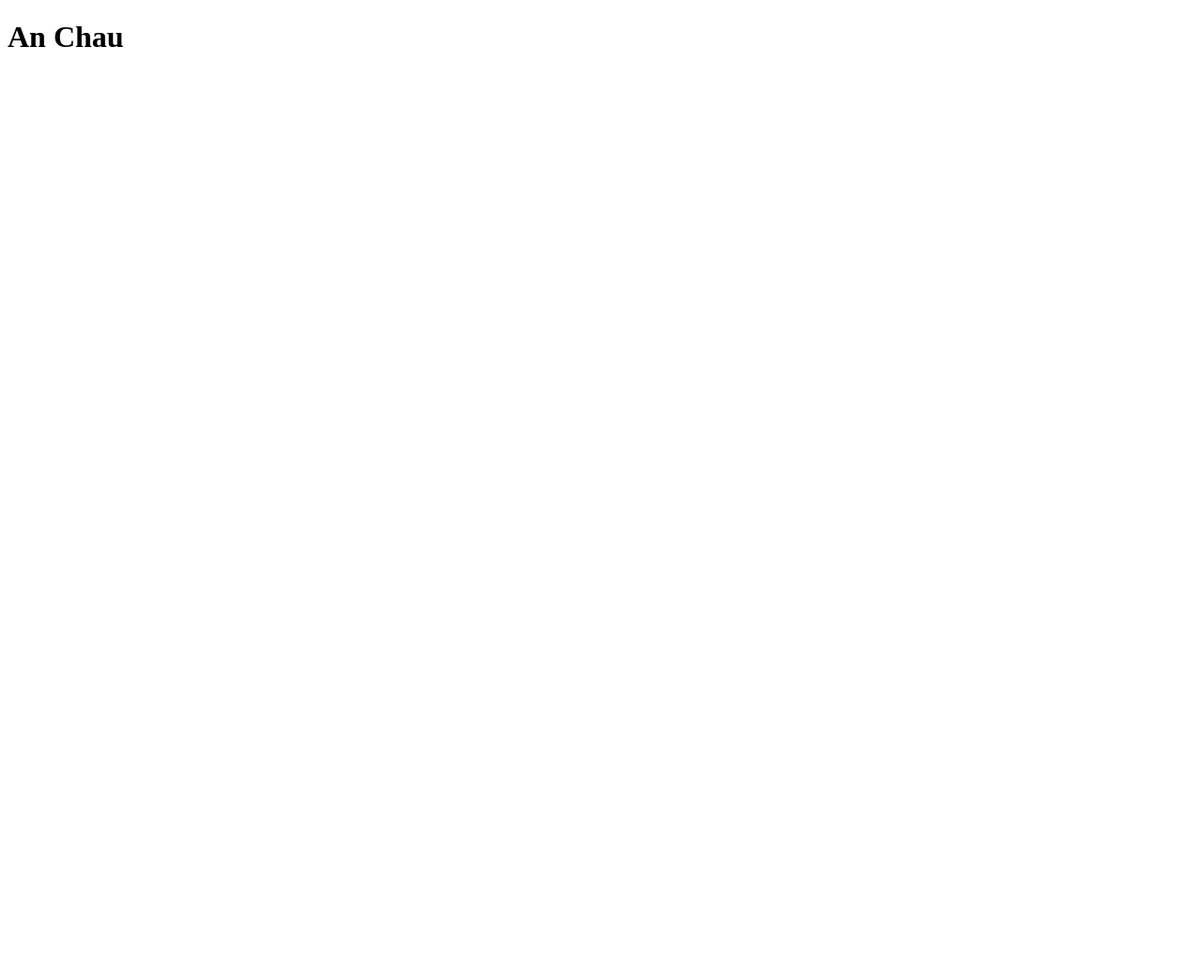
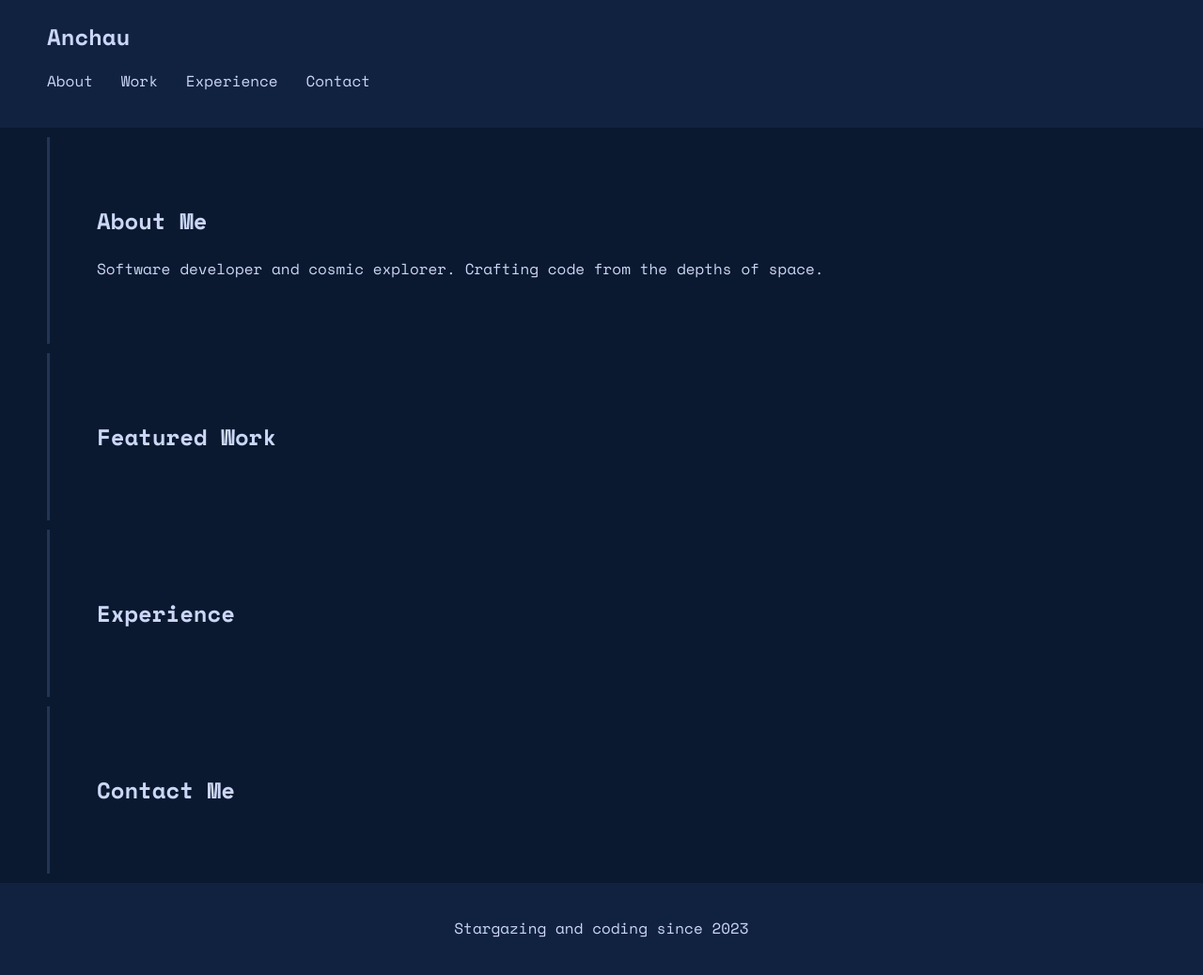
Before and after one commit to anchau00/website, a plain HTML site: page index.html in a window 1280 px wide. Shown: the whole page at 94% size. Before the commit the page ends 800 px from the top, so only its background shows below. Drawn offline with nearby package versions, Linux system fonts and the light colour scheme.

Commit message:
added sections and css

```diff
--- a/index.html
+++ b/index.html
@@ -1,12 +1,42 @@
 <!DOCTYPE html>
 <html lang="en">
-    <head>
-        <meta attribute="value" charset="UTF-8"> <!--Parse mark up to multiple languages-->
-        <title>Portfolio website</title>
-    </head>
-    <body>
-        <main>
-            <h1>An Chau</h1>
-        </main>
-    </body>
+<head>
+    <meta charset="UTF-8">
+    <meta name="viewport" content="width=device-width, initial-scale=1.0">
+    <title>Anchau's Space Portfolio</title>
+    <link rel="stylesheet" href="styles.css">
+    <link href="https://fonts.googleapis.com/css?family=Space+Mono:400,700&display=swap" rel="stylesheet">
+</head>
+<body>
+    <header>
+        <h1>Anchau</h1>
+        <nav>
+            <ul>
+                <li><a href="#about">About</a></li>
+                <li><a href="#work">Work</a></li>
+                <li><a href="#experience">Experience</a></li>
+                <li><a href="#contact">Contact</a></li>
+            </ul>
+        </nav>
+    </header>
+    <section id="about">
+        <h2>About Me</h2>
+        <p>Software developer and cosmic explorer. Crafting code from the depths of space.</p>
+    </section>
+    <section id="work">
+        <h2>Featured Work</h2>
+        <!-- Add your projects here -->
+    </section>
+    <section id="experience">
+        <h2>Experience</h2>
+        <!-- List your experience here -->
+    </section>
+    <section id="contact">
+        <h2>Contact Me</h2>
+        <!-- Contact details -->
+    </section>
+    <footer>
+        <p>Stargazing and coding since 2023</p>
+    </footer>
+</body>
 </html>
--- /dev/null
+++ b/styles.css
@@ -0,0 +1,50 @@
+body {
+    font-family: 'Space Mono', monospace;
+    line-height: 1.6;
+    margin: 0;
+    padding: 0;
+    color: #ccd6f6;
+    background-color: #0a192f;
+}
+
+header {
+    background: #112240;
+    color: #ccd6f6;
+    padding: 20px 50px;
+    text-align: left;
+}
+
+header h1 {
+    margin: 0;
+    font-size: 24px;
+}
+
+nav ul {
+    list-style: none;
+    padding: 0;
+}
+
+nav ul li {
+    display: inline;
+    margin-right: 20px;
+}
+
+nav ul li a {
+    color: #ccd6f6;
+    text-decoration: none;
+    font-size: 16px;
+}
+
+section {
+    padding: 50px;
+    margin: 10px 50px;
+    background: #0a192f;
+    border-left: 3px solid #233554;
+}
+
+footer {
+    text-align: center;
+    padding: 20px;
+    background-color: #112240;
+    color: #ccd6f6;
+}
```
